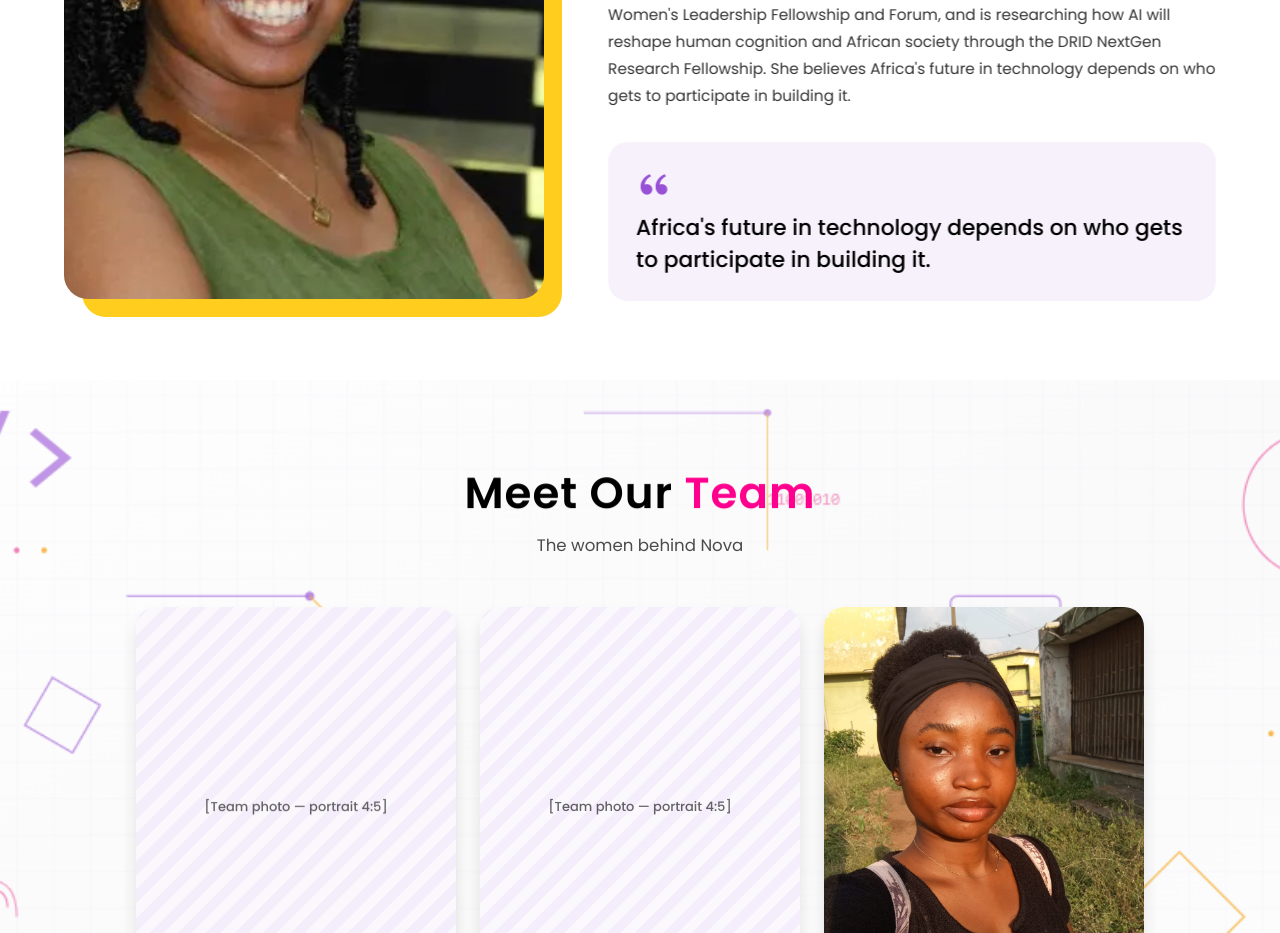
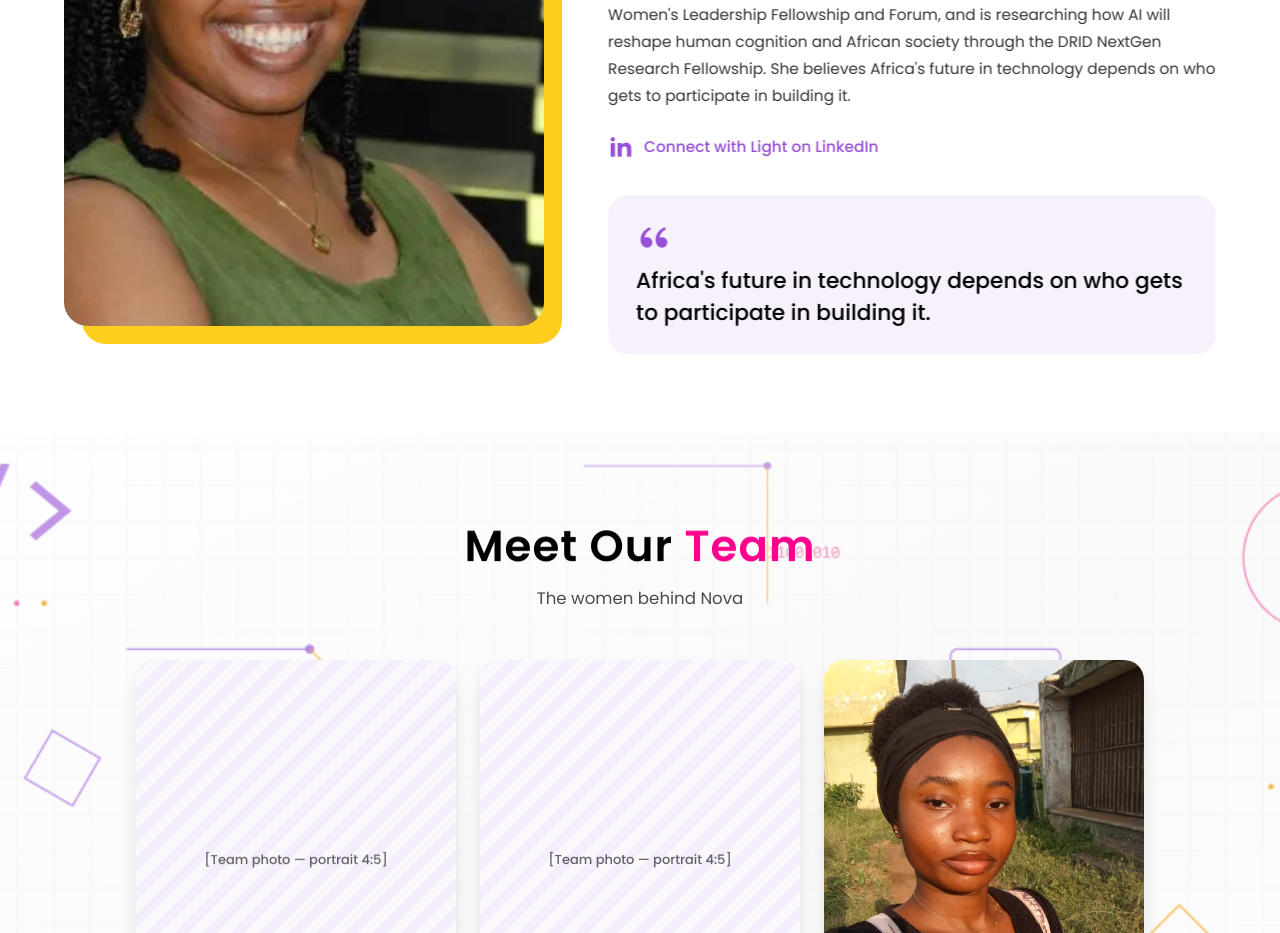
Before and after one commit to FOA-developer/NOVA, a React (Vite) app in the folder nova-web/: page /about in a window 1280 px wide. Shown: the part 1860-2793 px from the top of the page. Built offline with nearby package versions, Linux system fonts and the light colour scheme.

Commit message:
feat: add LinkedIn link for founder and improve accessibility in TeamCard component

```diff
--- a/nova-web/src/components/sections/TeamCard.jsx
+++ b/nova-web/src/components/sections/TeamCard.jsx
@@ -43,11 +43,11 @@
                 key={s.label}
                 href={s.href}
                 target="_blank"
-                rel="noreferrer"
-                aria-label={s.label}
-                className="w-9 h-9 rounded-[10px] bg-nova-purple/10 text-nova-purple flex items-center justify-center text-lg transition-all duration-[250ms] hover:bg-nova-purple hover:text-white hover:-translate-y-0.5"
+                rel="noopener noreferrer"
+                aria-label={`${member.name} on ${s.label}`}
+                className="w-9 h-9 rounded-[10px] bg-nova-purple/10 text-nova-purple flex items-center justify-center text-lg transition-all duration-[250ms] hover:bg-nova-purple hover:text-white hover:-translate-y-0.5 motion-reduce:hover:translate-y-0 focus-visible:outline-2 focus-visible:outline-offset-2 focus-visible:outline-nova-purple"
               >
-                <i className={s.icon} />
+                <i className={s.icon} aria-hidden="true" />
               </a>
             ))}
           </div>
--- a/nova-web/src/data/team.js
+++ b/nova-web/src/data/team.js
@@ -6,10 +6,12 @@
   bio: "Light Orukpa Diamonds is the founder and executive director of Nova. A Computer Science student at the University of Benin, she works at the intersection of artificial intelligence, computational neuroscience and community-driven impact. She created Nova to bring secondary school girls into STEM, and she leads the team behind its programmes and outreach. Light has also led the GDG On Campus chapter at UNIBEN, is a fellow of the African Women's Leadership Fellowship and Forum, and is researching how AI will reshape human cognition and African society through the DRID NextGen Research Fellowship. She believes Africa's future in technology depends on who gets to participate in building it.",
   quote: "Africa's future in technology depends on who gets to participate in building it.", // set to '' to hide the pull-quote
   photo: '/img/lighttt.webp',
+  linkedin: 'https://www.linkedin.com/in/lightorukpadiamonds', // set to '' to hide the LinkedIn link
 }
 
 // To add a photo later, set `photo` to a path like '/img/<file>'. Add a `bio` string
-// or fill in `socials` values and those parts appear automatically.
+// or fill in `socials` values (e.g. socials.linkedin) and those parts appear automatically;
+// empty values show no icon.
 export const team = [
   { name: 'Shalom Aziegbemhin', role: 'Programs Manager / Outreach Coordinator', bio: '', photo: null, socials: { linkedin: '', instagram: '', email: '' } },
   { name: 'Eyituoyo', role: 'Media', bio: '', photo: null, socials: { linkedin: '', instagram: '', email: '' } },
--- a/nova-web/src/pages/About.jsx
+++ b/nova-web/src/pages/About.jsx
@@ -70,6 +70,21 @@
             <p className="text-[length:clamp(14px,1.2vw,16px)] leading-[1.75] text-black/80 m-0 [text-wrap:pretty]">
               {founder.bio}
             </p>
+            {founder.linkedin && (
+              <a
+                href={founder.linkedin}
+                target="_blank"
+                rel="noopener noreferrer"
+                aria-label="Light Orukpa Diamonds on LinkedIn"
+                className="group mt-6 inline-flex items-center gap-2.5 max-w-full whitespace-nowrap text-[length:clamp(14px,1.2vw,16px)] font-medium text-nova-purple rounded-lg transition-colors duration-300 hover:text-nova-pink focus-visible:outline-2 focus-visible:outline-offset-4 focus-visible:outline-nova-purple"
+              >
+                <i
+                  className="ri-linkedin-fill text-[26px] leading-none transition-transform duration-300 group-hover:-translate-y-[3px] motion-reduce:group-hover:translate-y-0"
+                  aria-hidden="true"
+                />
+                Connect with Light on LinkedIn
+              </a>
+            )}
             {founder.quote && (
               <blockquote className="mt-8 py-6 px-7 rounded-[1.25rem] bg-nova-purple/[0.08] relative">
                 <i className="ri-double-quotes-l text-4xl text-nova-purple leading-none" />
```
